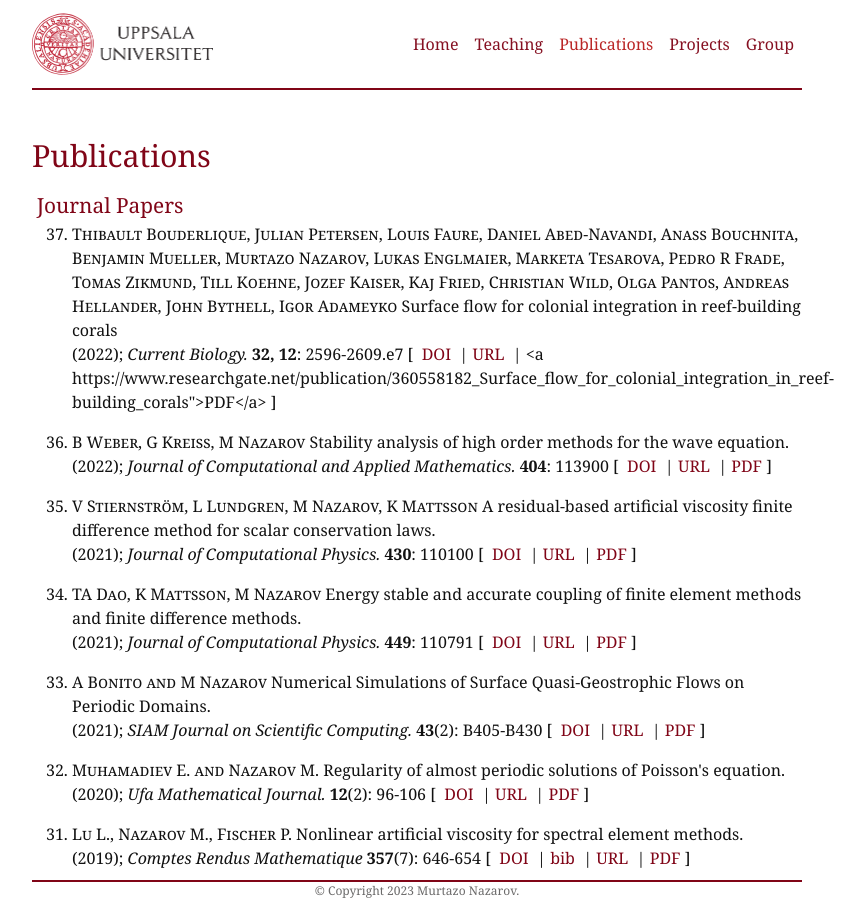
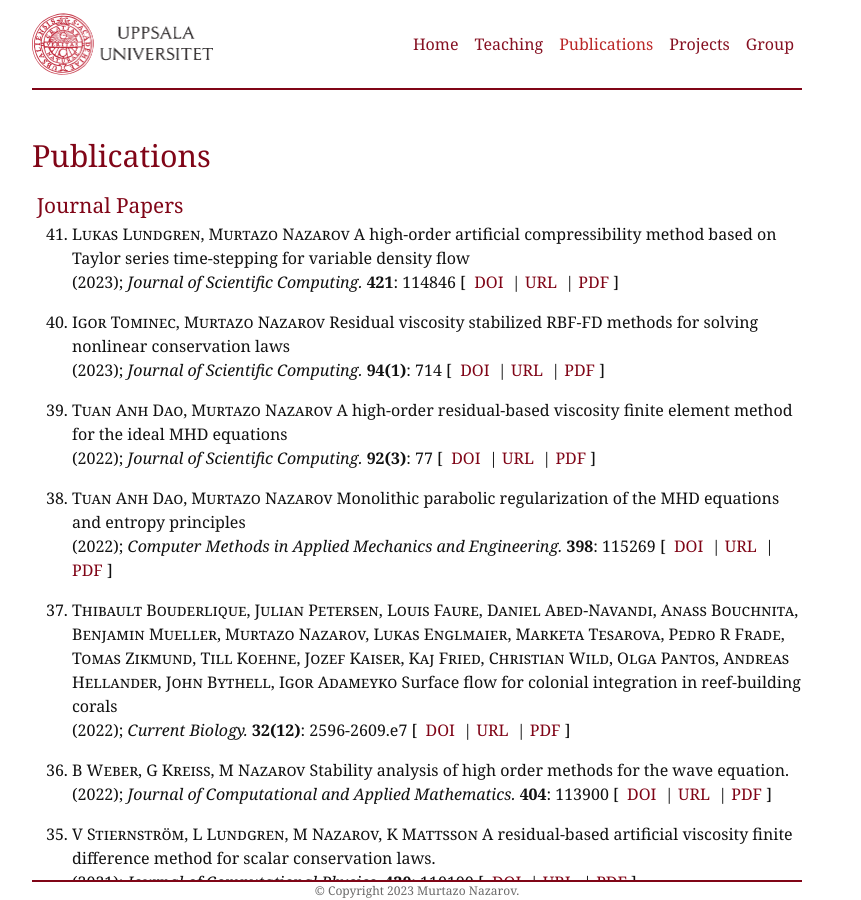
Before and after one commit to murtazo/murtazo.github.io, a Jekyll site: the page built from _pages/publications.md, in a window 1280 px wide and 900 px high. Shown: the whole window, without its empty margins (223-1084 px from the left). Built offline with Jekyll 4.4.1, drawn with Linux system fonts in a browser that asks for light colours; nearby versions of some CDN libraries; a style sheet for code colours, icons or effects is not loaded.

Commit message:
Update papers.html

```diff
--- a/_includes/papers.html
+++ b/_includes/papers.html
@@ -1,6 +1,95 @@
 <ol reversed>
 
   <h33>Journal Papers</h33>
+
+
+  <li>
+    <p>
+      <author>
+        Lukas Lundgren, Murtazo Nazarov
+      </author>
+      A high-order artificial compressibility method based on Taylor series time-stepping for variable density flow
+      <br>
+      (2023);
+      <journal>
+        Journal of Scientific Computing.
+      </journal>
+      <b>421</b>: 114846
+      [&nbsp;
+      <a href="https://doi.org/10.1016/j.cam.2022.114846">DOI</a>&nbsp; |
+      <a href="https://www.sciencedirect.com/science/article/pii/S0377042722004447">URL</a>&nbsp; |
+      <a
+        href="https://www.researchgate.net/publication/363882293_A_high-order_artificial_compressibility_method_based_on_Taylor_series_time-stepping_for_variable_density_flow">PDF
+      </a>
+      ]
+    </p>
+  </li>
+
+  <li>
+    <p>
+      <author>
+        Igor Tominec, Murtazo Nazarov
+      </author>
+      Residual viscosity stabilized RBF-FD methods for solving nonlinear conservation laws
+      <br>
+      (2023);
+      <journal>
+        Journal of Scientific Computing.
+      </journal>
+      <b>94(1)</b>: 714
+      [&nbsp;
+      <a href="https://doi.org/10.1007/s10915-022-02055-8">DOI</a>&nbsp; |
+      <a href="https://link.springer.com/article/10.1007/s10915-022-02055-8">URL</a>&nbsp; |
+      <a
+        href="https://www.researchgate.net/publication/366002228_Residual_Viscosity_Stabilized_RBF-FD_Methods_for_Solving_Nonlinear_Conservation_Laws">PDF
+      </a>
+      ]
+    </p>
+  </li>
+
+  <li>
+    <p>
+      <author>
+        Tuan Anh Dao, Murtazo Nazarov
+      </author>
+      A high-order residual-based viscosity finite element method for the ideal MHD equations
+      <br>
+      (2022);
+      <journal>
+        Journal of Scientific Computing.
+      </journal>
+      <b>92(3)</b>: 77
+      [&nbsp;
+      <a href="https://doi.org/10.1007/s10915-022-01918-4">DOI</a>&nbsp; |
+      <a href="https://link.springer.com/article/10.1007/s10915-022-01918-4">URL</a>&nbsp; |
+      <a
+        href="https://www.researchgate.net/publication/362170265_A_High-Order_Residual-Based_Viscosity_Finite_Element_Method_for_the_Ideal_MHD_Equations">PDF
+      </a>
+      ]
+    </p>
+  </li>
+
+  <li>
+    <p>
+      <author>
+        Tuan Anh Dao, Murtazo Nazarov
+      </author>
+      Monolithic parabolic regularization of the MHD equations and entropy principles
+      <br>
+      (2022);
+      <journal>
+        Computer Methods in Applied Mechanics and Engineering.
+      </journal>
+      <b>398</b>: 115269
+      [&nbsp;
+      <a href="https://doi.org/10.1016/j.cma.2022.115269">DOI</a>&nbsp; |
+      <a href="https://www.sciencedirect.com/science/article/pii/S0045782522003930">URL</a>&nbsp; |
+      <a
+        href="https://www.researchgate.net/publication/361858823_Monolithic_parabolic_regularization_of_the_MHD_equations_and_entropy_principles">PDF
+      </a>
+      ]
+    </p>
+  </li>
 
   <li>
     <p>
```
Also changed, not shown: other parts of _includes/papers.html (+2 -2 lines).
